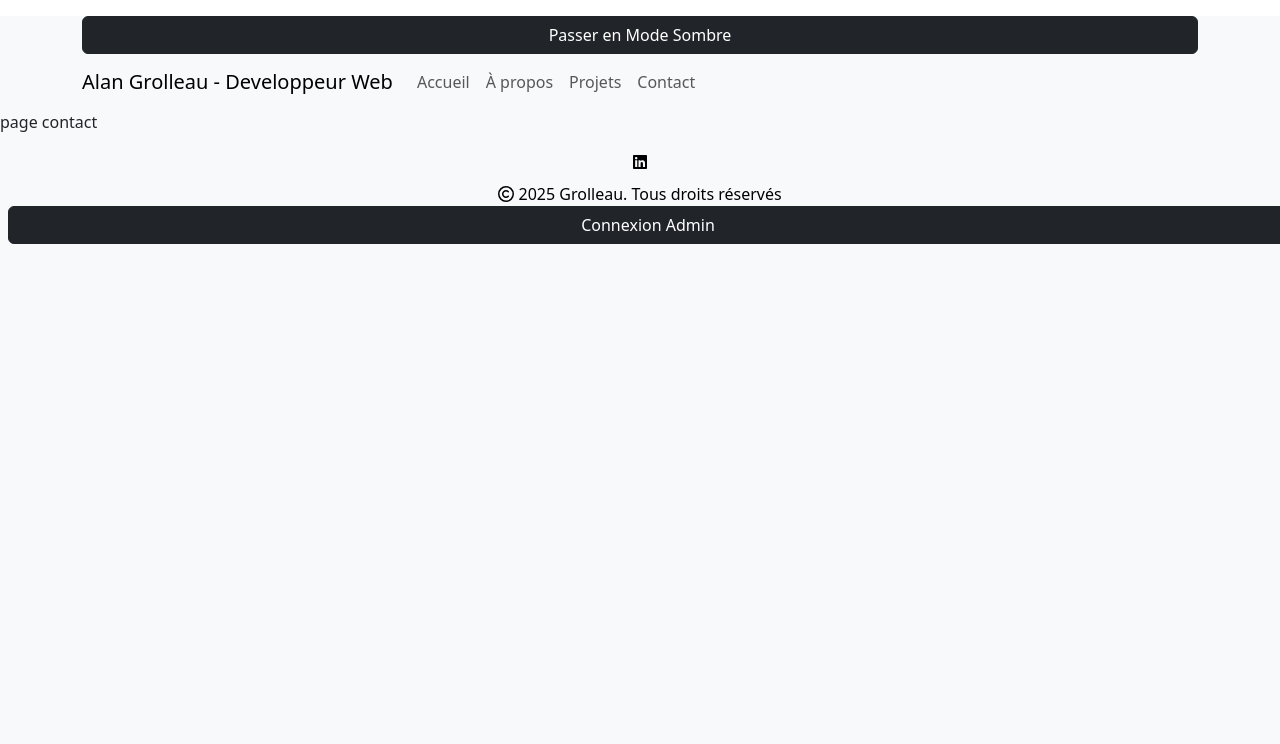
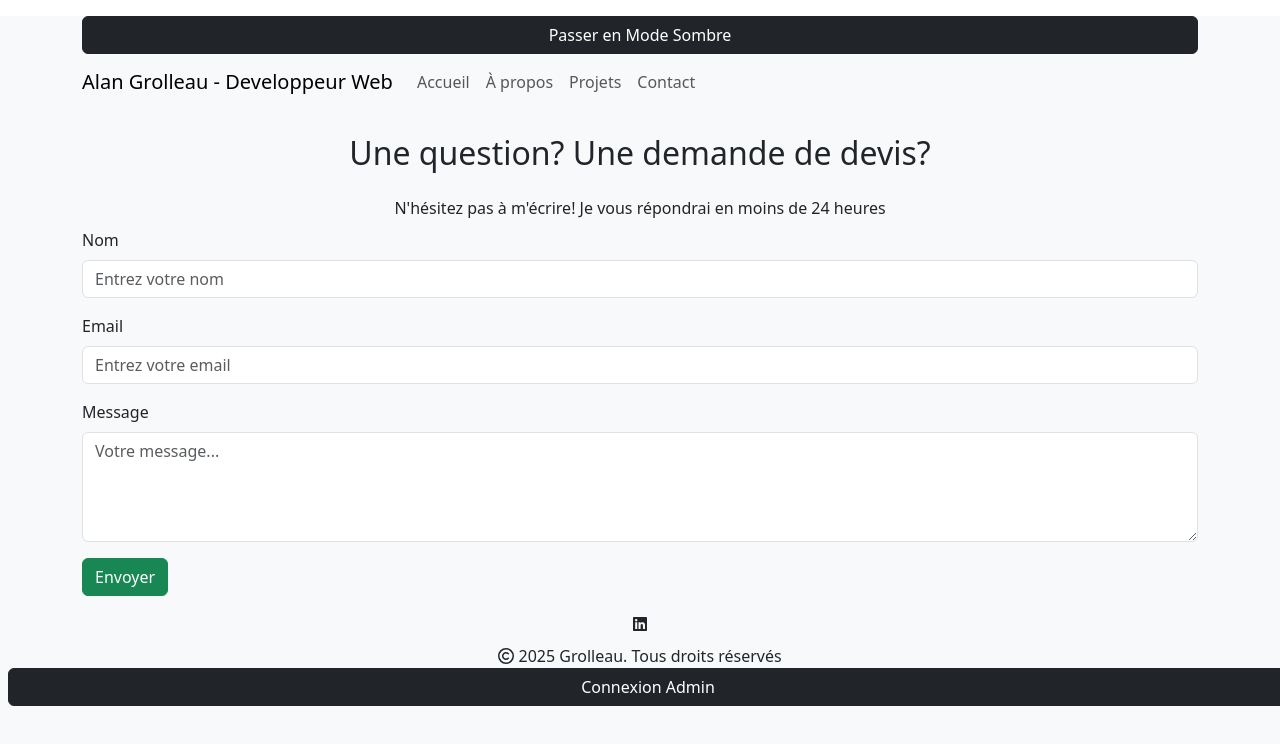
Before and after one commit to AlanGdev/portfolio_front, a React (Vite) app: page /contact in a window 1280 px wide. Shown: the top 744 px of the page. Built offline with nearby package versions, Linux system fonts and the light colour scheme.

Commit message:
Modification du style de: page accueil / footer / projet / projets (et retrait de certaines infos pour ne les afficher que sur la page Projet) Ajout de la page contact

```diff
--- a/src/App.jsx
+++ b/src/App.jsx
@@ -46,9 +46,9 @@ function App() {
           </div>
         )}
         <Routes>
-          <Route path="/" element={<Accueil />} />
+          <Route path="/" element={<Accueil darkMode={darkMode} />} />
           <Route path="/apropos" element={<Apropos />} />
-          <Route path="/projets" element={<Projets />} />
+          <Route path="/projets" element={<Projets darkMode={darkMode} />} />
           <Route path="/projets/:id" element={<Projet />} />
           <Route path="/contact" element={<Contact />} />
           {isAuthenticated && (
--- a/src/components/footer/index.jsx
+++ b/src/components/footer/index.jsx
@@ -9,11 +9,7 @@ const Footer = ({ onLogin, darkMode }) => {
   const [showModal, setShowModal] = useState(false);
   return (
     <footer
-      className="text-center py-3"
-      style={{
-        backgroundColor: darkMode ? '#343a40' : '#f8f9fa',
-        color: darkMode ? '#fff' : '#000',
-      }}
+      className={`text-center py-3 ${darkMode ? 'bg-dark text-light' : 'bg-light text dark'}`}
     >
       <FontAwesomeIcon icon={faLinkedin} />
 
--- a/src/pages/accueil/index.css
+++ b/src/pages/accueil/index.css
@@ -1,14 +1,10 @@
-.card img {
-  max-height: 80px;
-  object-fit: contain;
-}
 .technology-card {
-  max-width: 300px; /* Largeur maximale pour éviter que la carte soit trop large */
-  margin: 0 auto; /* Centre les cartes dans leur colonne */
+  max-width: 300px;
+  margin: 0 auto;
 }
 
 .technology-card img {
-  max-width: 100px; /* Limite la taille de l’image */
+  max-width: 100px;
   height: auto;
 }
 
--- a/src/pages/accueil/index.jsx
+++ b/src/pages/accueil/index.jsx
@@ -2,7 +2,7 @@ import { useEffect, useState } from 'react';
 import { Container, Row, Col, Card, Alert } from 'react-bootstrap';
 import './index.css'; // Assurez-vous que le fichier CSS est bien importé
 
-function Accueil() {
+function Accueil({ darkMode }) {
   const [technologies, setTechnologies] = useState([]);
   const [error, setError] = useState('');
 
@@ -40,8 +40,10 @@ function Accueil() {
 
       {Object.keys(domaines).map((domaine) => (
         <div key={domaine} className="mb-4">
-          <h3 className="text-primary">{domaine}</h3>
-          <Row className="justify-content-center">
+          <h3 className={`${darkMode ? 'text-light' : 'text-dark'}`}>
+            {domaine}
+          </h3>
+          <Row className="justify-content-start">
             {domaines[domaine].map((tech) => (
               <Col
                 md="auto"
@@ -50,14 +52,17 @@ function Accueil() {
                 key={tech._id}
                 className="mb-3"
               >
-                <Card className="technology-card text-center shadow-sm">
+                <Card
+                  className={`technology-card h-100 text-center shadow-sm ${darkMode ? 'bg-secondary text-light border-light' : 'bg-light text-dark border-dark'}`}
+                >
                   <Card.Img
                     variant="top"
                     src={tech.image}
                     alt={tech.nom}
-                    className="p-3"
+                    className="h-100 p-1 mx-auto"
+                    style={{ maxHeight: '100px', objectFit: 'contain' }}
                   />
-                  <Card.Body>
+                  <Card.Body className="d-none d-md-block px-1 py-0">
                     <Card.Title>{tech.nom}</Card.Title>
                   </Card.Body>
                 </Card>
--- a/src/pages/contact/index.jsx
+++ b/src/pages/contact/index.jsx
@@ -1,4 +1,101 @@
+import { useState } from 'react';
+import { Container, Form, Button, Alert } from 'react-bootstrap';
+
 function Contact() {
-  return <>page contact</>;
+  const [formData, setFormData] = useState({
+    nom: '',
+    email: '',
+    message: '',
+  });
+
+  const [successMessage, setSuccessMessage] = useState('');
+  const [errorMessage, setErrorMessage] = useState('');
+
+  const handleChange = (e) => {
+    setFormData({ ...formData, [e.target.name]: e.target.value });
+  };
+
+  const handleSubmit = async (e) => {
+    e.preventDefault();
+    setSuccessMessage('');
+    setErrorMessage('');
+
+    if (!formData.nom || !formData.email || !formData.message) {
+      setErrorMessage('Tous les champs sont obligatoires.');
+      return;
+    }
+
+    try {
+      const response = await fetch('http://localhost:4000/api/contact', {
+        method: 'POST',
+        headers: { 'Content-Type': 'application/json' },
+        body: JSON.stringify(formData),
+      });
+
+      if (!response.ok) {
+        throw new Error('Erreur lors de l’envoi du message.');
+      }
+
+      setSuccessMessage('Votre message a été envoyé avec succès !');
+      setFormData({ nom: '', email: '', message: '' });
+    } catch (error) {
+      setErrorMessage(error.message);
+    }
+  };
+
+  return (
+    <Container className="mt-4">
+      <h2 className="text-center mb-4">Une question? Une demande de devis?</h2>
+      <p className="text-center mb-2">
+        N'hésitez pas à m'écrire! Je vous répondrai en moins de 24 heures
+      </p>
+      {successMessage && <Alert variant="success">{successMessage}</Alert>}
+      {errorMessage && <Alert variant="danger">{errorMessage}</Alert>}
+
+      <Form onSubmit={handleSubmit}>
+        <Form.Group className="mb-3">
+          <Form.Label>Nom</Form.Label>
+          <Form.Control
+            type="text"
+            name="nom"
+            value={formData.nom}
+            onChange={handleChange}
+            placeholder="Entrez votre nom"
+            required
+          />
+        </Form.Group>
+
+        <Form.Group className="mb-3">
+          <Form.Label>Email</Form.Label>
+          <Form.Control
+            type="email"
+            name="email"
+            value={formData.email}
+            onChange={handleChange}
+            placeholder="Entrez votre email"
+            required
+          />
+        </Form.Group>
+
+        <Form.Group className="mb-3">
+          <Form.Label>Message</Form.Label>
+          <Form.Control
+            as="textarea"
+            name="message"
+            value={formData.message}
+            onChange={handleChange}
+            placeholder="Votre message..."
+            rows={4}
+            required
+          />
+        </Form.Group>
+
+        <Button variant="success" type="submit">
+          Envoyer
+        </Button>
+      </Form>
+    </Container>
+  );
 }
+
 export default Contact;
--- a/src/pages/projet/index.jsx
+++ b/src/pages/projet/index.jsx
@@ -35,10 +35,17 @@ function Projet() {
 
   return (
     <Container className="mt-4">
-      <h2 className="text-center mb-4">{projet.nom}</h2>
+      <h2 className="text-center mb-4">Projet {projet.nom}</h2>
       <Card className="shadow-sm">
         {projet.image && (
-          <Card.Img variant="top" src={projet.image} alt={projet.nom} />
+          <div className="overflow-auto" style={{ maxHeight: '400px' }}>
+            <Card.Img
+              variant="top"
+              src={projet.image}
+              alt={projet.nom}
+              className="object-fit-cover "
+            />
+          </div>
         )}
         <Card.Body>
           <Card.Text>{projet.description}</Card.Text>
--- a/src/pages/projets/index.jsx
+++ b/src/pages/projets/index.jsx
@@ -3,7 +3,7 @@ import { Container, Row, Col, Card, Spinner, Alert } from 'react-bootstrap';
 import { useNavigate } from 'react-router-dom';
 import './index.css';
 
-function Projets() {
+function Projets({ darkMode }) {
   const [error, setError] = useState('');
   const [projets, setProjets] = useState([]);
   const navigate = useNavigate();
@@ -34,7 +34,7 @@ function Projets() {
         {projets.map((projet) => (
           <Col md={4} key={projet._id} className="mb-4">
             <Card
-              className="h-100 card-hover shadow-sm"
+              className={`h-100 card-hover shadow-sm ${darkMode ? 'bg-dark text-light' : 'bg-light text-dark'}`}
               onClick={() => navigate(`/projets/${projet._id}`)}
               style={{ cursor: 'pointer' }}
             >
@@ -43,23 +43,20 @@ function Projets() {
                   variant="top"
                   src={projet.image}
                   alt={projet.nom}
-                  className="img-fluid object-fit-cover"
-                  style={{ height: '200px' }}
+                  className=" img-fluid object-fit-cover"
+                  style={{
+                    width: '100%',
+                    height: '200px',
+                    objectPosition: 'top',
+                  }}
                 />
               )}
               <Card.Body className="d-flex flex-column">
                 <div>
                   <Card.Title>{projet.nom}</Card.Title>
-                  <Card.Text>{projet.description}</Card.Text>
                 </div>
-                <div className="mt-auto">
-                  <div className="mb-2">
-                    <strong>Catégorie :</strong> {projet.categorie}
-                  </div>
-                  <div className="mb-2">
-                    <strong>Technologies :</strong>{' '}
-                    {projet.technologies.join(', ')}
-                  </div>
+                <div>
+                  <strong>Catégorie :</strong> {projet.categorie}
                 </div>
               </Card.Body>
             </Card>
```
